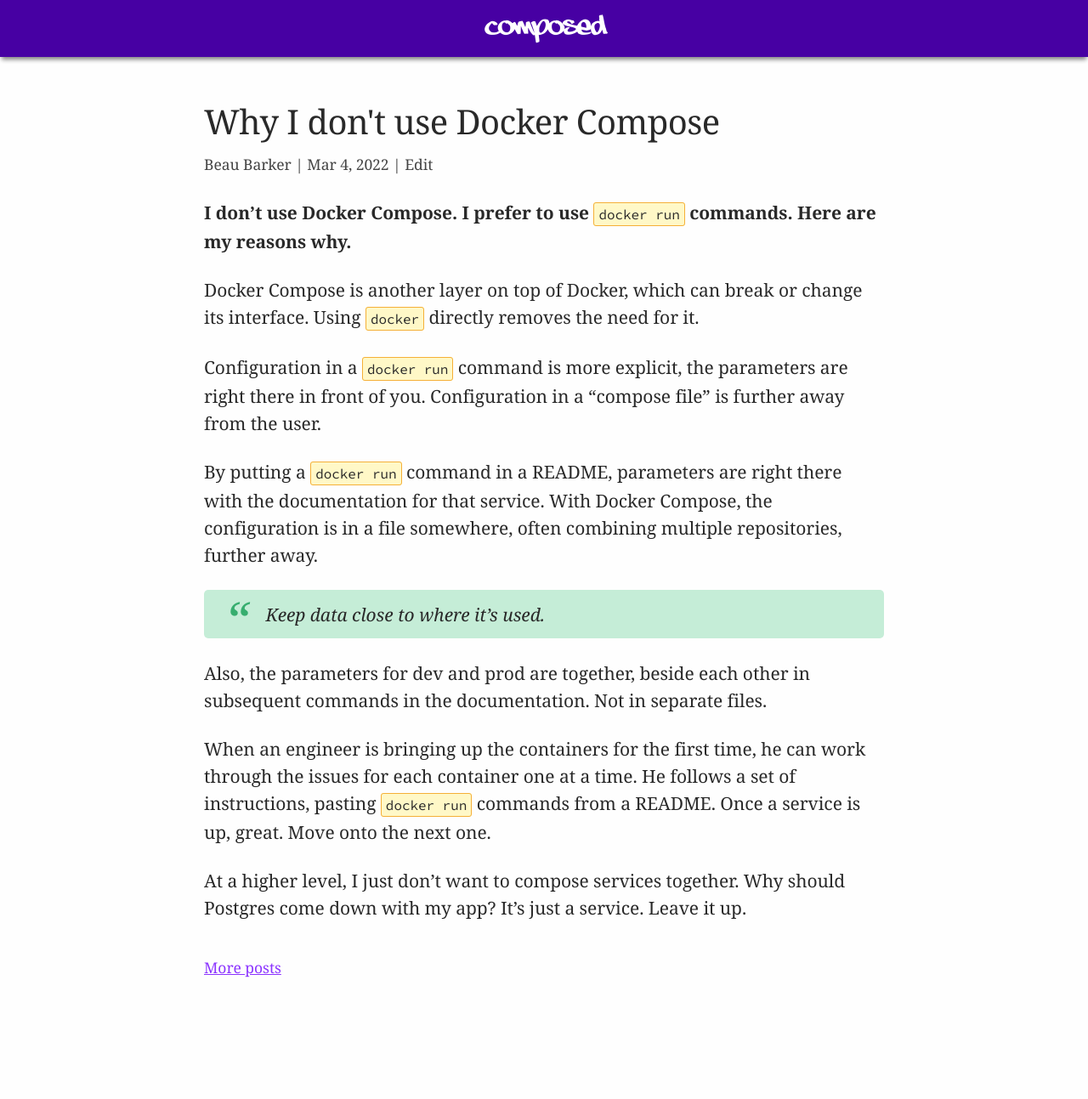
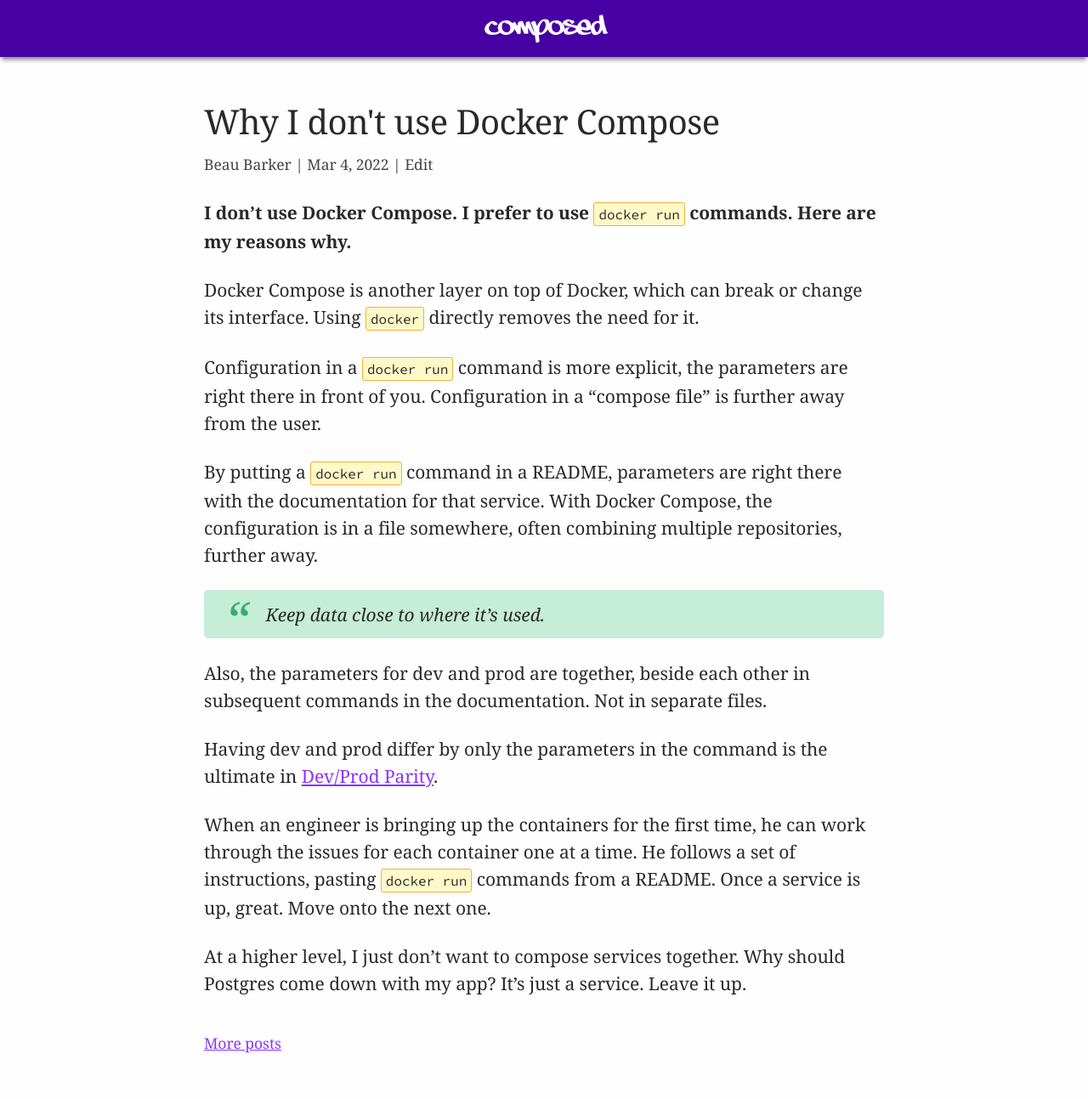
Before and after one commit to explodinglabs/explodinglabs.github.io, a Jekyll site: the page built from docs/_posts/2022-03-04-docker-compose.markdown, in a window 1280 px wide. Shown: the whole page at 85% size. Built offline with Jekyll 4.4.1, drawn with Linux system fonts in a browser that asks for light colours; before the commit the page ends 1204 px from its top, so only the background shows below that.

Commit message:
Adjust docker compose post

```diff
--- a/docs/_posts/2022-03-04-docker-compose.markdown
+++ b/docs/_posts/2022-03-04-docker-compose.markdown
@@ -22,6 +22,9 @@
 Also, the parameters for dev and prod are together, beside each other in
 subsequent commands in the documentation. Not in separate files.
 
+Having dev and prod differ by only the parameters in the command is the
+ultimate in [Dev/Prod Parity](https://12factor.net/dev-prod-parity).
+
 When an engineer is bringing up the containers for the first time, he can work
 through the issues for each container one at a time. He follows a set of
 instructions, pasting `docker run` commands from a README. Once a service is
```
